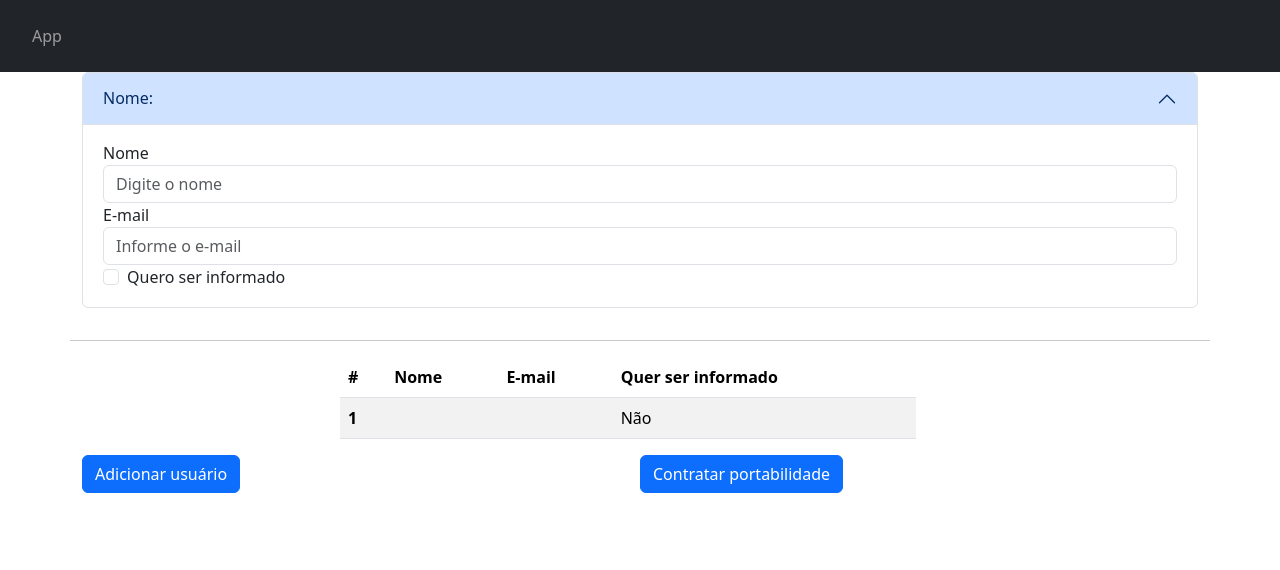
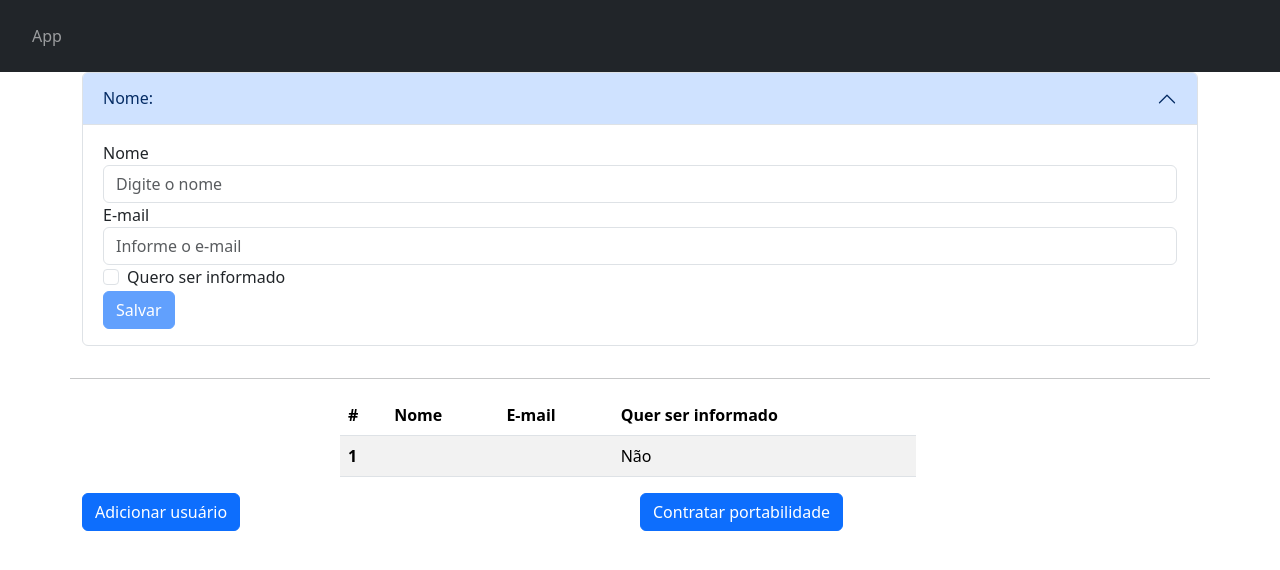
Before and after one commit to diorgenesmorais/save-state, an Angular app: page / in a window 1280 px wide. Shown: the top 570 px of the page. Built offline with nearby package versions, Linux system fonts and the light colour scheme.

Commit message:
feat: disabled button

```diff
--- a/src/app/modules/users/users.component.html
+++ b/src/app/modules/users/users.component.html
@@ -15,5 +15,5 @@
         <input type="checkbox" class="form-check-input" id="exampleCheck1" formControlName="WANT_INFO">
         <label class="form-check-label" for="exampleCheck1">Quero ser informado</label>
     </div>
-    <button type="button" class="btn btn-primary" *ngIf="form && form.valid" (click)="save()">Salvar</button>
+    <button type="button" class="btn btn-primary" [disabled]="form.invalid" (click)="save()">Salvar</button>
 </form>
```
